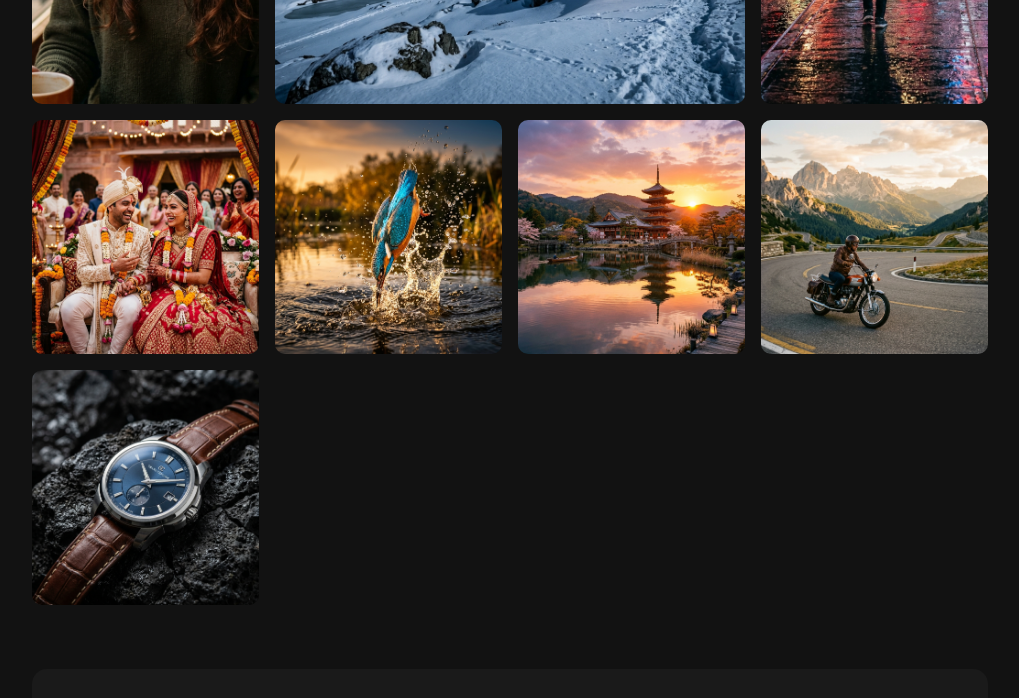
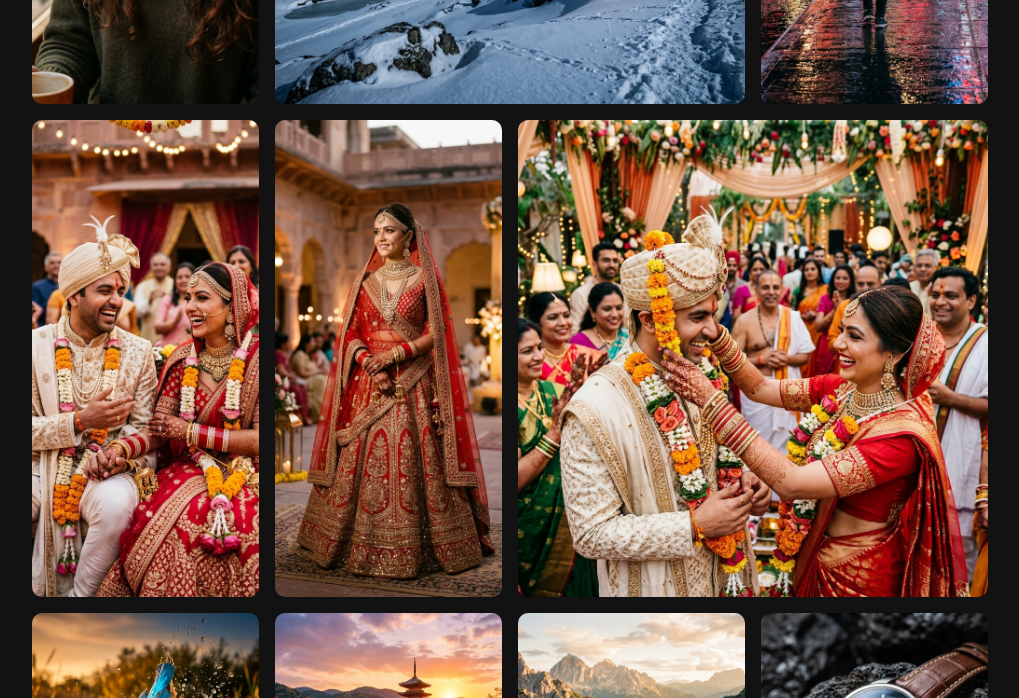
Before and after one commit to Rupakranjan098/demo-portfolio-, a plain HTML site: page index.html in a window 1280 px wide. Shown: the part 1280-1978 px from the top of the page, without its empty margins (260-1279 px from the left). Drawn offline with nearby package versions, Linux system fonts and the light colour scheme; a web font is replaced by a local one.

Commit message:
Add new Indian wedding photos to portfolio

```diff
--- a/index.html
+++ b/index.html
@@ -108,6 +108,8 @@
                 <div class="grid-item landscape span-2"><img src="images/portfolio_landscape_1781073680964.png" alt="Landscape"></div>
                 <div class="grid-item street"><img src="images/portfolio_street_1781073705837.png" alt="Street"></div>
                 <div class="grid-item events"><img src="images/portfolio_events_1781073719654.png" alt="Events"></div>
+                <div class="grid-item events"><img src="images/portfolio_wedding_1_1781074887650.png" alt="Indian Wedding Bride"></div>
+                <div class="grid-item events span-2"><img src="images/portfolio_wedding_2_1781074900403.png" alt="Indian Wedding Ceremony"></div>
                 <div class="grid-item wildlife"><img src="images/portfolio_wildlife_1781073759984.png" alt="Wildlife"></div>
                 <div class="grid-item architecture"><img src="images/portfolio_architecture_1781073784725.png" alt="Architecture"></div>
                 <div class="grid-item travel"><img src="images/portfolio_travel_1781073771875.png" alt="Travel"></div>
```
Also changed, not shown: images/portfolio_wedding_1_1781074887650.png (added), images/portfolio_wedding_2_1781074900403.png (added).
